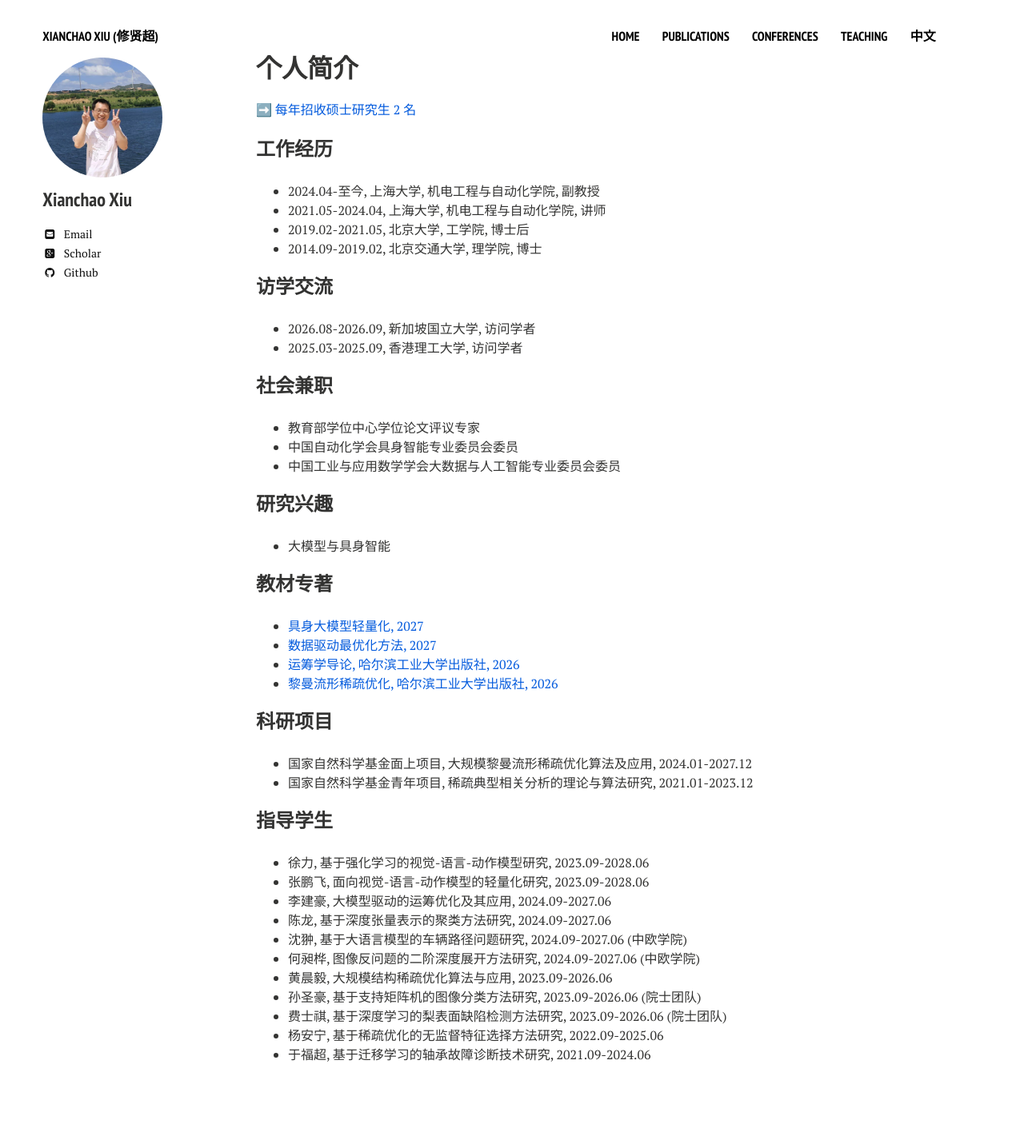
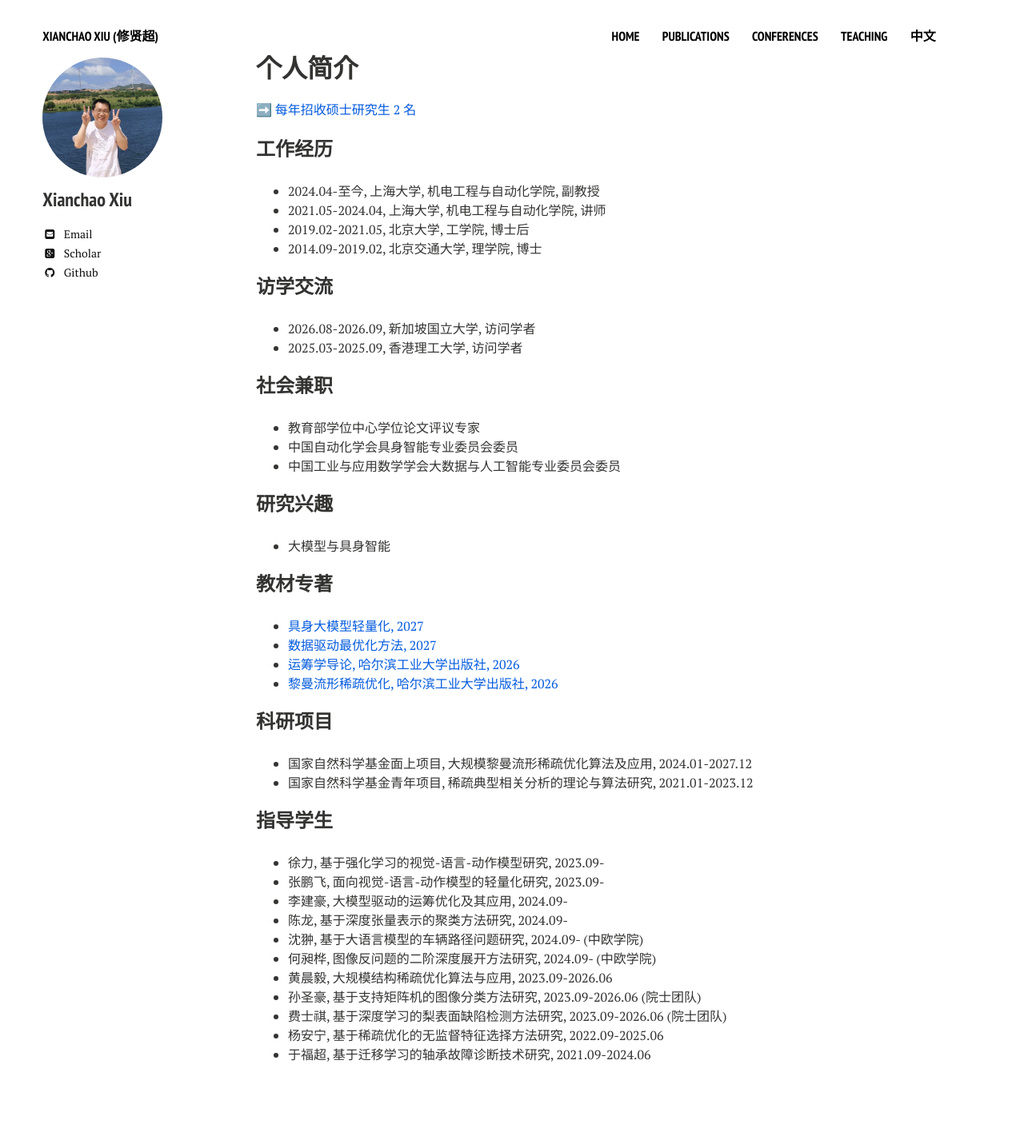
Before and after one commit to xianchaoxiu/xianchaoxiu.github.io, a Jekyll site: the page built from chinese/index.md, in a window 1280 px wide. Shown: the whole page at 80% size. Built offline with Jekyll 4.4.1, drawn with Linux system fonts in a browser that asks for light colours; nearby versions of some CDN libraries.

Commit message:
Update index.md

```diff
--- a/chinese/index.md
+++ b/chinese/index.md
@@ -41,12 +41,12 @@ share: false
 
 
 ### 指导学生
-* 徐力, 基于强化学习的视觉-语言-动作模型研究, 2023.09-2028.06 <br>
-* 张鹏飞, 面向视觉-语言-动作模型的轻量化研究, 2023.09-2028.06 <br>
-* 李建豪, 大模型驱动的运筹优化及其应用, 2024.09-2027.06 <br>
-* 陈龙, 基于深度张量表示的聚类方法研究, 2024.09-2027.06 <br>
-* 沈翀, 基于大语言模型的车辆路径问题研究, 2024.09-2027.06 (中欧学院) <br>
-* 何昶桦, 图像反问题的二阶深度展开方法研究, 2024.09-2027.06 (中欧学院) <br>
+* 徐力, 基于强化学习的视觉-语言-动作模型研究, 2023.09- <br>
+* 张鹏飞, 面向视觉-语言-动作模型的轻量化研究, 2023.09- <br>
+* 李建豪, 大模型驱动的运筹优化及其应用, 2024.09- <br>
+* 陈龙, 基于深度张量表示的聚类方法研究, 2024.09- <br>
+* 沈翀, 基于大语言模型的车辆路径问题研究, 2024.09- (中欧学院) <br>
+* 何昶桦, 图像反问题的二阶深度展开方法研究, 2024.09- (中欧学院) <br>
 * 黄晨毅, 大规模结构稀疏优化算法与应用, 2023.09-2026.06 <br>
 * 孙圣豪, 基于支持矩阵机的图像分类方法研究, 2023.09-2026.06 (院士团队) <br>
 * 费士祺, 基于深度学习的梨表面缺陷检测方法研究, 2023.09-2026.06 (院士团队) <br>
```
